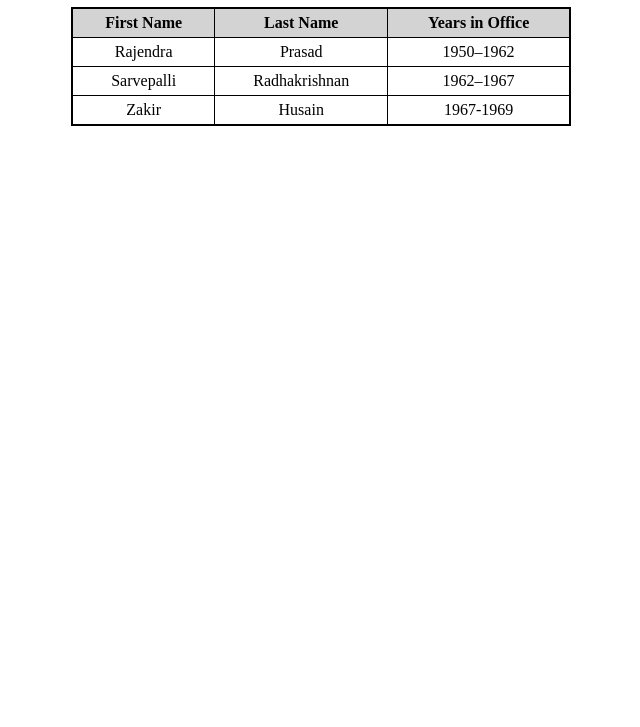
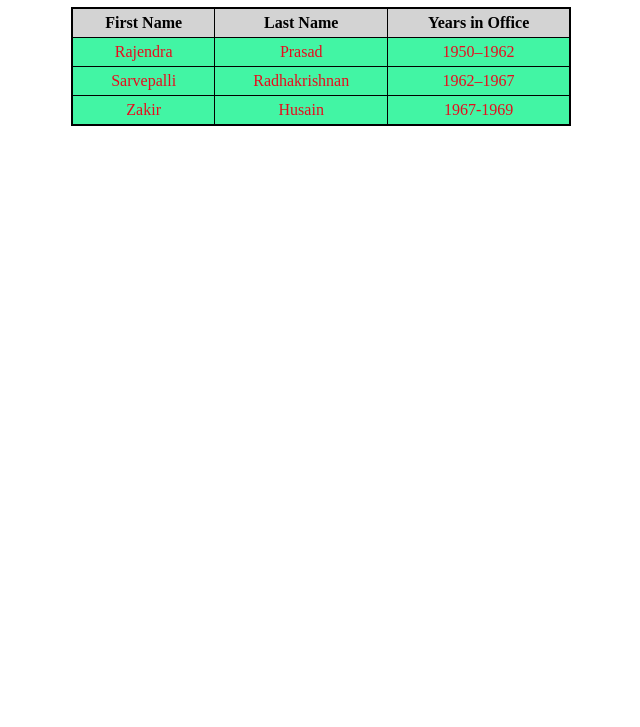
Before and after one commit to kartik-j1999/lecture0, a plain HTML site: page table.html in a window 1280 px wide. Shown: the part 73-800 px from the top of the page, without its empty margins (319-959 px from the left). Drawn offline with Linux system fonts and the light colour scheme.

Commit message:
table update

```diff
--- a/table.html
+++ b/table.html
@@ -20,6 +20,10 @@
 			}
 			th{
 			background-color: lightgrey;
+			}
+			td{
+			color :#e80c1e;
+			background-color:#42f5a4;
 			}
 		</style>
 	</head>
```
